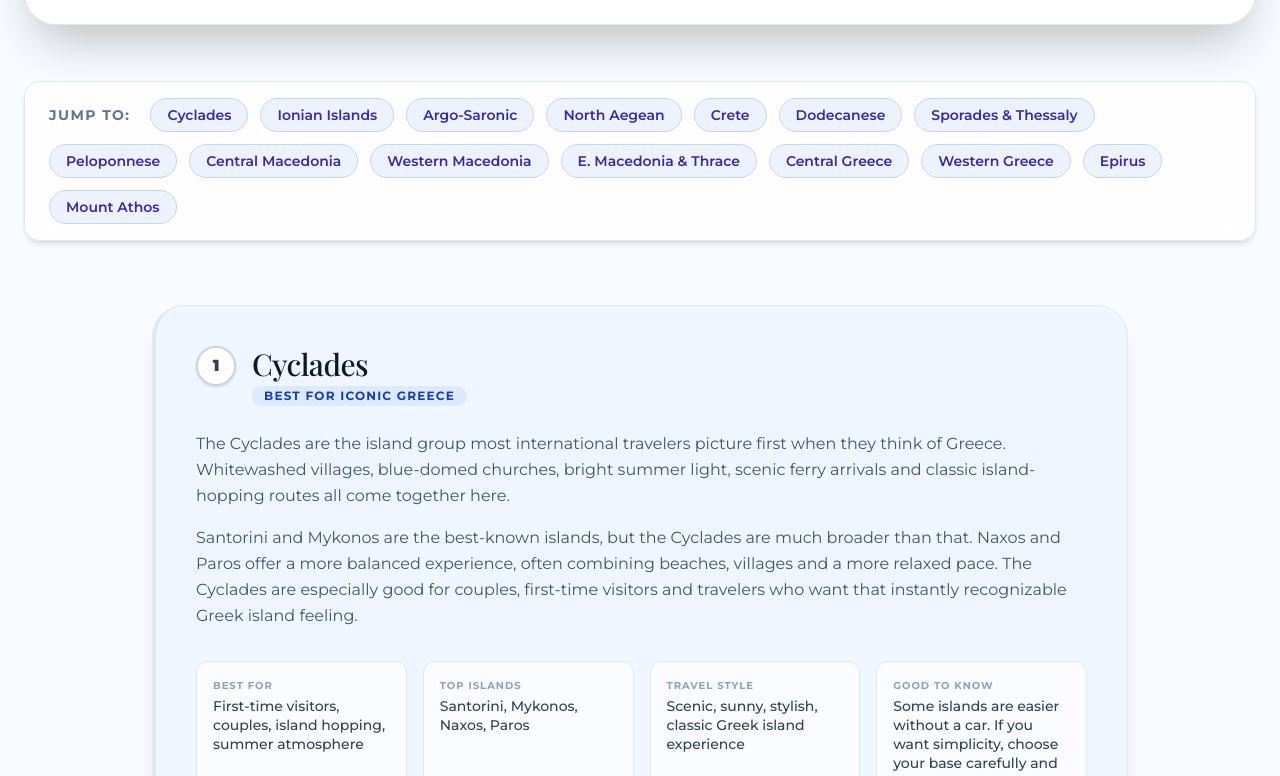
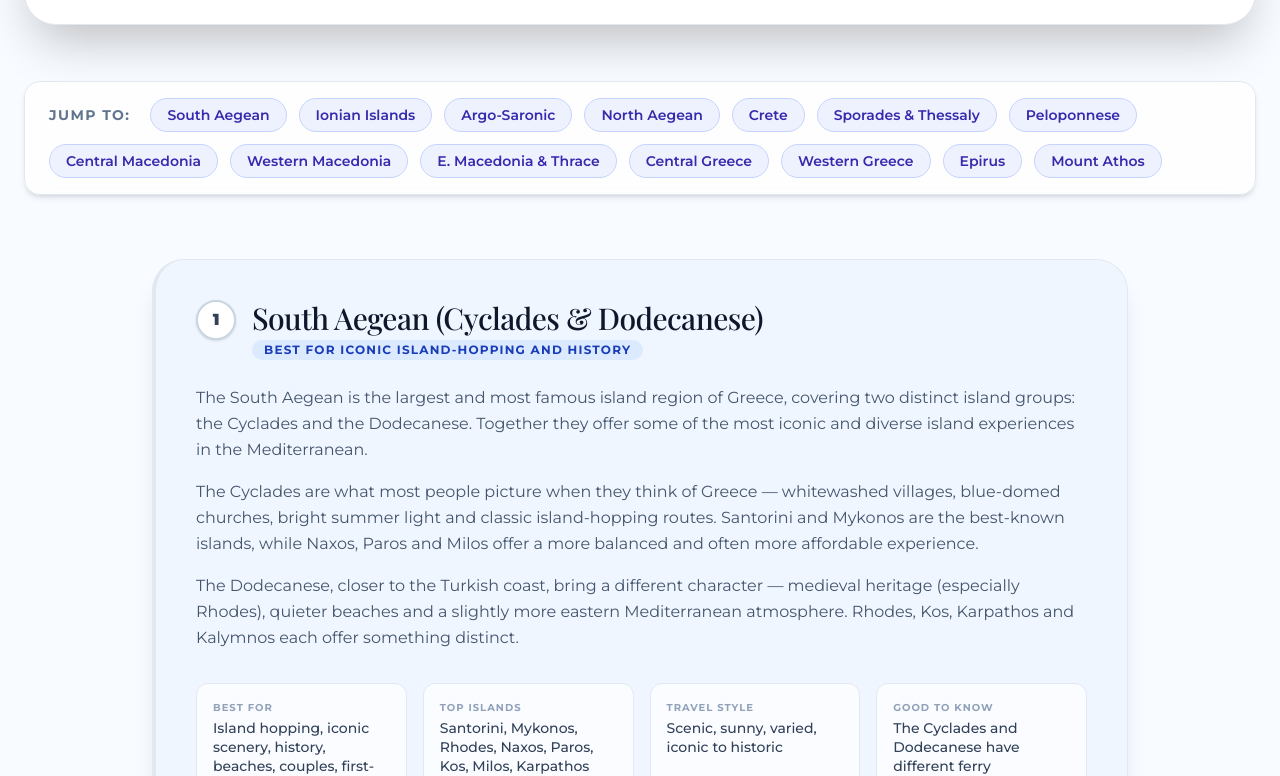
Before and after one commit to xristoskout/forumgreece, a Next.js app: page /en/travel-info/greece-islands-map-guide in a window 1280 px wide. Shown: the part 2364-3140 px from the top of the page. Built offline with nearby package versions, Linux system fonts and the light colour scheme; a web font is replaced by a local one.

Commit message:
feat: merge Cyclades + Dodecanese into single 'South Aegean' section
- Combined Cyclades and Dodecanese into one region section
- Title: 'South Aegean (Cyclades & Dodecanese)'
- Updated map popup, jump links, scroll mapping
- Removed standalone Dodecanese section

```diff
--- a/app/[lang]/travel-info/greece-islands-map-guide/map-guide-client.tsx
+++ b/app/[lang]/travel-info/greece-islands-map-guide/map-guide-client.tsx
@@ -26,7 +26,7 @@ export default function GreeceIslandsMapGuidePage() {
   }
 
   const REGION_TO_SECTION: Record<string, string> = {
-    GRL: "cyclades",
+    GRL: "south-aegean",
     GRF: "ionian",
     GRA1: "argo-saronic",
     GRK: "north-aegean",
@@ -133,12 +133,11 @@ export default function GreeceIslandsMapGuidePage() {
   ];
 
   const jumpLinks = [
-    { id: "cyclades", en: "Cyclades", el: "Κυκλάδες" },
+    { id: "south-aegean", en: "South Aegean", el: "Νότιο Αιγαίο" },
     { id: "ionian", en: "Ionian Islands", el: "Ιόνιο" },
     { id: "argo-saronic", en: "Argo-Saronic", el: "Αργοσαρωνικό" },
     { id: "north-aegean", en: "North Aegean", el: "Βόρειο Αιγαίο" },
     { id: "crete", en: "Crete", el: "Κρήτη" },
-    { id: "dodecanese", en: "Dodecanese", el: "Δωδεκάνησα" },
     { id: "sporades", en: "Sporades & Thessaly", el: "Σποράδες & Θεσσαλία" },
     { id: "peloponnese", en: "Peloponnese", el: "Πελοπόννησος" },
     { id: "central-macedonia", en: "Central Macedonia", el: "Κεντρική Μακεδονία" },
@@ -152,41 +151,41 @@ export default function GreeceIslandsMapGuidePage() {
 
   const regions = [
     {
-      id: "cyclades",
+      id: "south-aegean",
       number: "1",
       color: "border-blue-400",
       bg: "bg-blue-50",
       badge: "bg-blue-100 text-blue-800",
-      title: { en: "Cyclades", el: "Κυκλάδες" },
+      title: { en: "South Aegean (Cyclades & Dodecanese)", el: "Νότιο Αιγαίο (Κυκλάδες & Δωδεκάνησα)" },
       tagline: {
-        en: "Best for iconic Greece",
-        el: "Καλύτερο για εμβληματική Ελλάδα",
+        en: "Best for iconic island-hopping and history",
+        el: "Καλύτερο για εμβληματικό island hopping και ιστορία",
       },
       body: {
-        en: "The Cyclades are the island group most international travelers picture first when they think of Greece. Whitewashed villages, blue-domed churches, bright summer light, scenic ferry arrivals and classic island-hopping routes all come together here.\n\nSantorini and Mykonos are the best-known islands, but the Cyclades are much broader than that. Naxos and Paros offer a more balanced experience, often combining beaches, villages and a more relaxed pace. The Cyclades are especially good for couples, first-time visitors and travelers who want that instantly recognizable Greek island feeling.",
-        el: "Οι Κυκλάδες είναι το νησιωτικό σύμπλεγμα που οι περισσότεροι ξένοι ταξιδιώτες φαντάζονται πρώτο όταν σκέφτονται την Ελλάδα. Λευκά χωριά, γαλάζιοι τρούλοι, έντονο καλοκαιρινό φως, εντυπωσιακές αφίξεις με πλοίο και κλασικό island hopping.\n\nΗ Σαντορίνη και η Μύκονος είναι τα πιο γνωστά νησιά, όμως οι Κυκλάδες δεν περιορίζονται εκεί. Η Νάξος και η Πάρος προσφέρουν πιο ισορροπημένη εμπειρία, με παραλίες, χωριά και πιο χαλαρό ρυθμό. Ιδανικές κυρίως για ζευγάρια, πρώτο ταξίδι και τη χαρακτηριστική εικόνα ελληνικού νησιού.",
+        en: "The South Aegean is the largest and most famous island region of Greece, covering two distinct island groups: the Cyclades and the Dodecanese. Together they offer some of the most iconic and diverse island experiences in the Mediterranean.\n\nThe Cyclades are what most people picture when they think of Greece — whitewashed villages, blue-domed churches, bright summer light and classic island-hopping routes. Santorini and Mykonos are the best-known islands, while Naxos, Paros and Milos offer a more balanced and often more affordable experience.\n\nThe Dodecanese, closer to the Turkish coast, bring a different character — medieval heritage (especially Rhodes), quieter beaches and a slightly more eastern Mediterranean atmosphere. Rhodes, Kos, Karpathos and Kalymnos each offer something distinct.",
+        el: "Το Νότιο Αιγαίο είναι η μεγαλύτερη και πιο γνωστή νησιωτική περιοχή της Ελλάδας, καλύπτοντας δύο ξεχωριστά νησιωτικά συμπλέγματα: τις Κυκλάδες και τα Δωδεκάνησα.\n\nΟι Κυκλάδες είναι αυτό που φαντάζονται οι περισσότεροι όταν σκέφτονται την Ελλάδα — λευκά χωριά, γαλάζιοι τρούλοι, κλασικό island hopping. Η Σαντορίνη και η Μύκονος είναι τα πιο γνωστά, ενώ Νάξος, Πάρος και Μήλος προσφέρουν πιο ισορροπημένη εμπειρία.\n\nΤα Δωδεκάνησα, πιο κοντά στην τουρκική ακτή, έχουν διαφορετικό χαρακτήρα — μεσαιωνική κληρονομιά (ειδικά η Ρόδος), πιο ήσυχες παραλίες και μια πιο ανατολική μεσογειακή ατμόσφαιρα.",
       },
       bestFor: {
-        en: "First-time visitors, couples, island hopping, summer atmosphere",
-        el: "Πρώτο ταξίδι, ζευγάρια, island hopping, καλοκαιρινή ατμόσφαιρα",
+        en: "Island hopping, iconic scenery, history, beaches, couples, first-time visitors",
+        el: "Island hopping, εμβληματικά τοπία, ιστορία, παραλίες, ζευγάρια, πρώτο ταξίδι",
       },
       topIslands: {
-        en: "Santorini, Mykonos, Naxos, Paros",
-        el: "Σαντορίνη, Μύκονος, Νάξος, Πάρος",
+        en: "Santorini, Mykonos, Rhodes, Naxos, Paros, Kos, Milos, Karpathos",
+        el: "Σαντορίνη, Μύκονος, Ρόδος, Νάξος, Πάρος, Κως, Μήλος, Κάρπαθος",
       },
       style: {
-        en: "Scenic, sunny, stylish, classic Greek island experience",
-        el: "Σκηνικό, ηλιόλουστο, κοσμοπολίτικο, κλασική εμπειρία ελληνικού νησιού",
+        en: "Scenic, sunny, varied, iconic to historic",
+        el: "Σκηνικό, ηλιόλουστο, ποικίλο, εμβληματικό ως ιστορικό",
       },
       goodToKnow: {
-        en: "Some islands are easier without a car. If you want simplicity, choose your base carefully and avoid fitting too many islands into one short trip.",
-        el: "Κάποια νησιά είναι πιο εύκολα χωρίς αυτοκίνητο. Αν θέλεις απλότητα, διάλεξε σωστά τη βάση σου.",
+        en: "The Cyclades and Dodecanese have different ferry connections. Combine them only if you have enough time — otherwise focus on one group.",
+        el: "Οι Κυκλάδες και τα Δωδεκάνησα έχουν διαφορετικές συνδέσεις πλοίων. Συνδυάστε τα μόνο αν έχετε αρκετό χρόνο.",
       },
       links: [
         { href: "/destinations/santorini", en: "Santorini guide", el: "Οδηγός Σαντορίνης" },
         { href: "/destinations/mykonos", en: "Mykonos guide", el: "Οδηγός Μυκόνου" },
+        { href: "/destinations/rhodes", en: "Rhodes guide", el: "Οδηγός Ρόδου" },
         { href: "/travel-info/first-time-in-greece", en: "Best Greek Islands for First-Time Visitors", el: "Καλύτερα Νησιά για Πρώτο Ταξίδι" },
-        { href: "/travel-info/getting-around-greece", en: "Greek Islands Without a Car", el: "Ελληνικά Νησιά Χωρίς Αυτοκίνητο" },
       ],
     },
     {
@@ -334,42 +333,6 @@ export default function GreeceIslandsMapGuidePage() {
         { href: "/destinations/crete", en: "Crete destination guide", el: "Οδηγός Κρήτης" },
         { href: "/travel-info/family-travel-in-greece", en: "Family Travel in Greece", el: "Οικογενειακές Διακοπές στην Ελλάδα" },
         { href: "/travel-info/7-and-10-days-in-greece", en: "10 Days in Greece", el: "10 Ημέρες στην Ελλάδα" },
-      ],
-    },
-    {
-      id: "dodecanese",
-      number: "6",
-      color: "border-orange-400",
-      bg: "bg-orange-50",
-      badge: "bg-orange-100 text-orange-800",
-      title: { en: "Dodecanese", el: "Δωδεκάνησα" },
-      tagline: {
-        en: "Best for history and varied holidays",
-        el: "Καλύτερο για ιστορία και ποικιλόμορφες διακοπές",
-      },
-      body: {
-        en: "The Dodecanese islands are a strong choice for travelers who want history, island scenery and a slightly different atmosphere from the Cyclades. Rhodes is the best-known island in the group and works well for travelers who want beaches, heritage and a more complete resort-and-town combination.",
-        el: "Τα Δωδεκάνησα αποτελούν πολύ καλή επιλογή για ταξιδιώτες που θέλουν ιστορία, νησιωτικό τοπίο και μια κάπως διαφορετική αίσθηση από τις Κυκλάδες. Η Ρόδος είναι το πιο γνωστό νησί και ταιριάζει σε όσους θέλουν παραλίες, ιστορικό χαρακτήρα και συνδυασμό resort και πόλης.",
-      },
-      bestFor: {
-        en: "History, varied holidays, beach plus town combinations",
-        el: "Ιστορία, πολυδιάστατες διακοπές, συνδυασμός παραλίας και πόλης",
-      },
-      topIslands: {
-        en: "Rhodes and selected Dodecanese islands",
-        el: "Ρόδος και επιλεγμένα νησιά των Δωδεκανήσων",
-      },
-      style: {
-        en: "Historic, sunny, varied, southeastern feel",
-        el: "Ιστορικό, ηλιόλουστο, ποικίλο, νοτιοανατολικός χαρακτήρας",
-      },
-      goodToKnow: {
-        en: "Rhodes is large enough to explore in depth and works well as a single-island holiday base.",
-        el: "Η Ρόδος είναι αρκετά μεγάλη για να εξερευνηθεί σε βάθος και λειτουργεί καλά ως μονή βάση ταξιδιού.",
-      },
-      links: [
-        { href: "/destinations/rhodes", en: "Rhodes guide", el: "Οδηγός Ρόδου" },
-        { href: "/travel-info/first-time-in-greece", en: "Best Greek Islands for First-Time Visitors", el: "Καλύτερα Νησιά για Πρώτο Ταξίδι" },
       ],
     },
     {
--- a/components/interactive-map.tsx
+++ b/components/interactive-map.tsx
@@ -62,11 +62,11 @@ type RegionPopup = {
 const POPUP_DATA: Record<string, RegionPopup> = {
   GRL: {
     id: "GRL",
-    title: { en: "Cyclades", el: "Κυκλάδες" },
+    title: { en: "South Aegean", el: "Νότιο Αιγαίο" },
     tagline: { en: "Best for iconic island-hopping", el: "Καλύτερο για εμβληματικό island hopping" },
     bestFor: { en: "First-time visitors, couples, summer atmosphere", el: "Πρώτο ταξίδι, ζευγάρια, καλοκαιρινή ατμόσφαιρα" },
-    topIslands: { en: "Santorini, Mykonos, Naxos, Paros, Ios, Milos", el: "Σαντορίνη, Μύκονος, Νάξος, Πάρος, Ίος, Μήλος" },
-    href: "/travel-info/greece-islands-map-guide#cyclades",
+    topIslands: { en: "Santorini, Mykonos, Rhodes, Naxos, Paros, Kos", el: "Σαντορίνη, Μύκονος, Ρόδος, Νάξος, Πάρος, Κως" },
+    href: "/travel-info/greece-islands-map-guide#south-aegean",
   },
   GRF: {
     id: "GRF",
```
